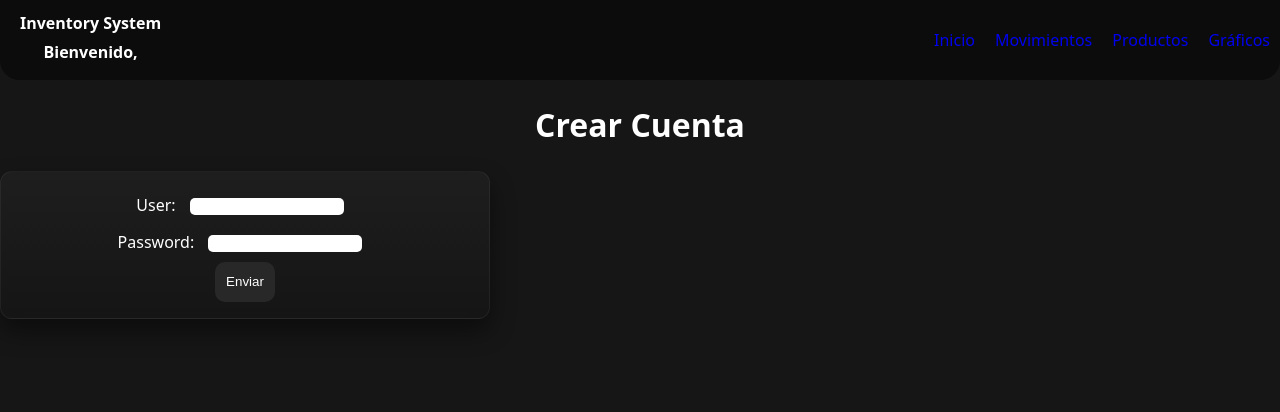
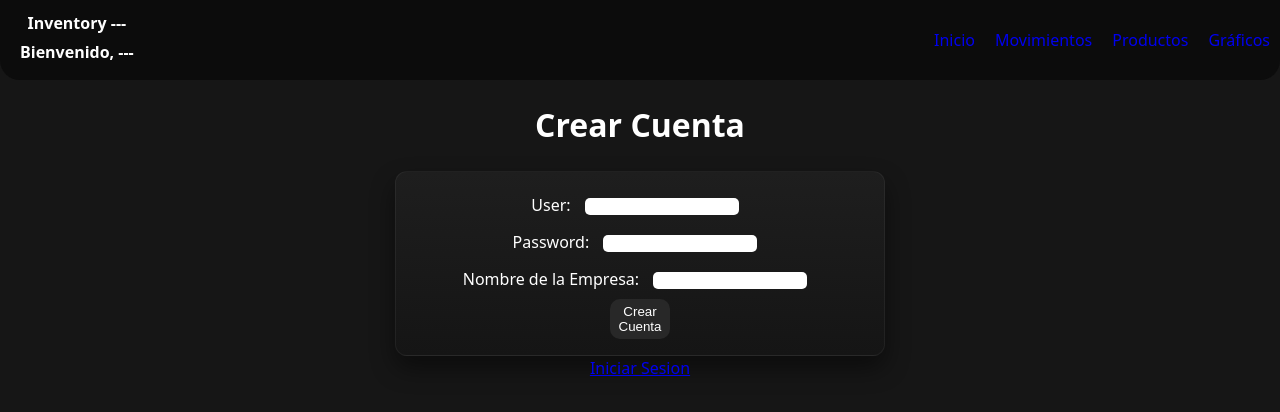
Before and after one commit to FedeSustaita/Login-React-Node, a React (Vite) app: page /log in a window 1280 px wide. Shown: the top 412 px of the page. Built offline with nearby package versions, Linux system fonts and the light colour scheme.

Commit message:
Nombre de la empresa, PDF

```diff
--- a/src/App.jsx
+++ b/src/App.jsx
@@ -1,19 +1,35 @@
 import { BrowserRouter, Routes, Route, Link, NavLink  } from "react-router-dom";
+import { useContext} from "react"
 import Home from "./pages/Home";
 import Graficos from "./pages/Graficos";
 import Inventario from "./pages/Inventario";
 import Log from "./pages/Log";
 import Inicio from "./pages/Inicio";
 import Productos from "./pages/Productos";
+import { AuthContext } from "./AuthContext";
 function App() {
-  const nombre = localStorage.getItem("usuario")
+
+  const { isLoggedIn } = useContext(AuthContext);
+  const nombre = isLoggedIn
+    ? JSON.parse(localStorage.getItem("usuario"))
+    : null;
+
+  let empresa = null;
+
+  if (isLoggedIn) {
+    try {
+      empresa = localStorage.getItem("empresa");
+    } catch {
+      empresa = null;
+    }
+  }
   return (
-    <BrowserRouter>
-      <nav>
-  <div className="usuario">
-    <h4>Inventory System</h4>
-    <h4>Bienvenido, {nombre}</h4>
-  </div>
+  <BrowserRouter>
+  <nav>
+    <div className="usuario">
+      <h4>Inventory {empresa || '---'}</h4>
+      <h4>Bienvenido, {nombre || '---'}</h4>
+    </div>
 
   <div className="links">
     <NavLink
--- a/src/index.css
+++ b/src/index.css
@@ -120,6 +120,15 @@ li{
   text-align: start;
 }
 
+.contenedor-log{
+  display: flex;
+  flex-direction: column;
+  justify-content: center;
+  align-items: center;
+}
+.mensaje-exito{
+  color: #00ff0d;
+}
 .Right{
   display: flex;
   flex-direction: column;
--- a/src/pages/Home.jsx
+++ b/src/pages/Home.jsx
@@ -39,6 +39,7 @@ const Home = () => {
     // 👉 SOLO guardamos sesión + listadoId
     localStorage.setItem("idDeListado",JSON.stringify(encontrado.idDeListado));
     localStorage.setItem("usuario",JSON.stringify(encontrado.username));
+    localStorage.setItem("empresa",JSON.stringify(encontrado.empresa));
 
     login(encontrado.idDeListado);
     navigate("/inicio");
--- a/src/pages/Inicio.jsx
+++ b/src/pages/Inicio.jsx
@@ -196,7 +196,7 @@ return (
         <div className="cards">
             <h3>{totalVentas}</h3>
             <h4>Ventas</h4>
-            <Link to="/grafico"><FontAwesomeIcon icon={faArrowTrendUp} /> GRAFICO</Link>
+            <Link to="/graficos"><FontAwesomeIcon icon={faArrowTrendUp} /> GRAFICO</Link>
         </div>
 
         <div className="cards">
--- a/src/pages/Log.jsx
+++ b/src/pages/Log.jsx
@@ -1,24 +1,33 @@
 import { useState } from "react";
 import axios from "axios";
+import { Link, useNavigate, Navigate } from "react-router-dom";
+const Log = () => {
+  const navigate = useNavigate();
 
-const Log = () => {
   const [usuario, setUsuario] = useState('');
   const [contra, setContra] = useState('');
-
+  const [empresa, setEmpresa] = useState('');
+  const [mensaje, setMensaje] = useState('');
   const enviar = (e) => {
     e.preventDefault();
-    console.log('Usuario:', usuario);
-    console.log('Contraseña:', contra);
 
     const Crear = async () => {
       try {
         const respuesta = await axios.post('https://login-backend-v24z.onrender.com/usuarios', {
             username: usuario,
-            password: contra
+            password: contra,
+            empresa:empresa
         });
+
         console.log('Datos enviados:', respuesta.data);
+        setMensaje("✅ Cuenta creada correctamente. Ahora podés iniciar sesión.");
         setUsuario('');
         setContra('');
+        setEmpresa('');
+          setTimeout(() => {
+            navigate("/");
+          }, 1500);
+
       } catch (err) {
         console.error('Error al enviar los datos:', err.response?.data || err.message);
       }
@@ -28,7 +37,7 @@ const Log = () => {
   };
 
   return (
-    <>
+    <div className="contenedor-log">
       <h1>Crear Cuenta</h1>
       <form onSubmit={enviar}>
         <label htmlFor="usuario">User: </label>
@@ -38,6 +47,7 @@ const Log = () => {
           id="usuario"
           value={usuario}
           onChange={(e)=> setUsuario(e.target.value)}
+          required
         />
         <br />
         <label htmlFor="contra">Password: </label>
@@ -47,11 +57,26 @@ const Log = () => {
           id="contra"
           value={contra}
           onChange={(e)=> setContra(e.target.value)}
+          required
         />
         <br />
-        <button type="submit">Enviar</button>
+        <label htmlFor="empresa">Nombre de la Empresa: </label>
+        <input
+          type="text"
+          name="empresa"
+          id="empresa"
+          value={empresa}
+          onChange={(e)=> setEmpresa(e.target.value)}
+          required
+        />
+        <br />
+        <button type="submit">Crear Cuenta</button>
       </form>
-    </>
+      {mensaje && <p className="mensaje-exito">{mensaje}</p>}
+      <Link to="/" className="crear">
+        Iniciar Sesion
+      </Link>
+    </div>
   );
 };
 
--- a/src/pages/Productos.jsx
+++ b/src/pages/Productos.jsx
@@ -16,7 +16,9 @@ const Productos = () => {
   const [historial, setHistorial] = useState([])
   const [busquedaProdu, setBusquedaProdu] = useState("")
   const [productosFiltrados, setProductosFiltrados] = useState([])
-
+  const nombre = isLoggedIn
+    ? JSON.parse(localStorage.getItem("usuario"))
+    : null;
   // 🔽🔼 ORDEN
   const [orden, setOrden] = useState("--")
   const [direccion, setDireccion] = useState("asc") // asc | desc
@@ -105,29 +107,103 @@ const Productos = () => {
 const descargarPDF = () => {
   const doc = new jsPDF()
 
+  // 📌 ENCABEZADO
   doc.setFontSize(18)
-    doc.text("Stock Completo", 14, 20)
+  doc.text("Reporte de Stock Completo", 14, 20)
+
   doc.setFontSize(11)
   doc.text(`Fecha: ${new Date().toLocaleDateString("es-AR")}`, 14, 28)
+  doc.text("Sistema: Inventory & Sales System", 14, 34)
+  doc.text(`Generado por: ${nombre}`, 14, 40)
 
-    const tableColumn = ["Producto", "Cantidad", "Stock Ideal", "Precio"]
+  // 📊 DATOS CALCULADOS
+  const totalProductos = productosOrdenados.length
+  const productosBajoStock = productosOrdenados.filter(
+    p => p.cantidad < p.stockEst
+  )
 
-    const tableRows = productosOrdenados.map(p => [
+  const valorTotal = productosOrdenados.reduce(
+    (acc, p) => acc + p.cantidad * p.precio,
+    0
+  )
+
+  // 📊 RESUMEN
+  doc.setFontSize(14)
+  doc.text("Resumen", 14, 52)
+
+  doc.setFontSize(11)
+  doc.text(`Total de productos: ${totalProductos}`, 14, 60)
+  doc.text(`Productos con stock bajo: ${productosBajoStock.length}`, 14, 66)
+  doc.text(`Valor total del inventario: $${valorTotal}`, 14, 72)
+
+  // 📋 TABLA PRINCIPAL
+  const tableColumn = [
+    "Producto",
+    "Stock",
+    "Punto de Reposición",
+    "Precio",
+    "Valor",
+    "Estado"
+  ]
+
+  const tableRows = productosOrdenados.map(p => {
+    const valor = p.cantidad * p.precio
+    let estado = "OK"
+
+    if (p.cantidad < p.stockEst) estado = "MEDIO"
+    if (p.cantidad/p.stockEst < 0.5) estado = "CRÍTICO"
+
+    return [
       p.nombre,
       p.cantidad,
       p.stockEst,
-      `$${p.precio}`
+      `$${p.precio}`,
+      `$${valor}`,
+      estado
+    ]
+  })
+
+  autoTable(doc, {
+    startY: 80,
+    head: [tableColumn],
+    body: tableRows,
+    styles: { fontSize: 10 },
+    headStyles: { fillColor: [30, 30, 30] }
+  })
+
+  // ⚠️ STOCK BAJO
+  if (productosBajoStock.length > 0) {
+    doc.addPage()
+
+    doc.setFontSize(16)
+    doc.text("Productos con Stock Medio/Bajo", 14, 20)
+
+    const lowStockRows = productosBajoStock.map(p => [
+      p.nombre,
+      p.cantidad,
+      p.stockEst,
+      p.stockEst - p.cantidad
     ])
 
     autoTable(doc, {
-      startY: 35,
-      head: [tableColumn],
-      body: tableRows,
+      startY: 30,
+      head: [["Producto", "Stock", "Ideal", "Faltante"]],
+      body: lowStockRows,
       styles: { fontSize: 10 }
     })
+  }
+
+  // 🧾 PIE
+  doc.setFontSize(10)
+  doc.text(
+    "Reporte generado automáticamente por el sistema",
+    14,
+    doc.internal.pageSize.height - 10
+  )
 
   doc.save("stock-completo.pdf")
 }
+
 
   if (!isLoggedIn) return <Navigate to="/" replace />
 
```
Lines whose indentation alone changed are shown as unchanged.
